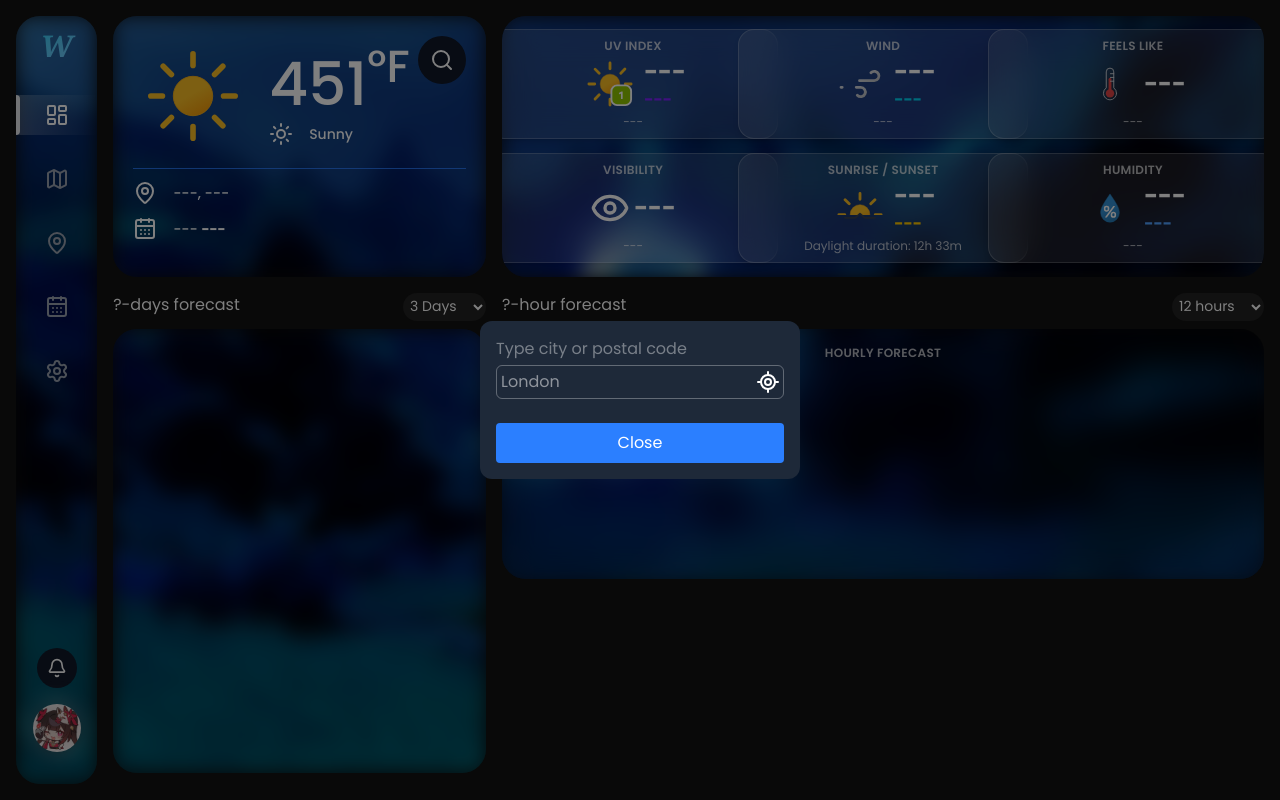
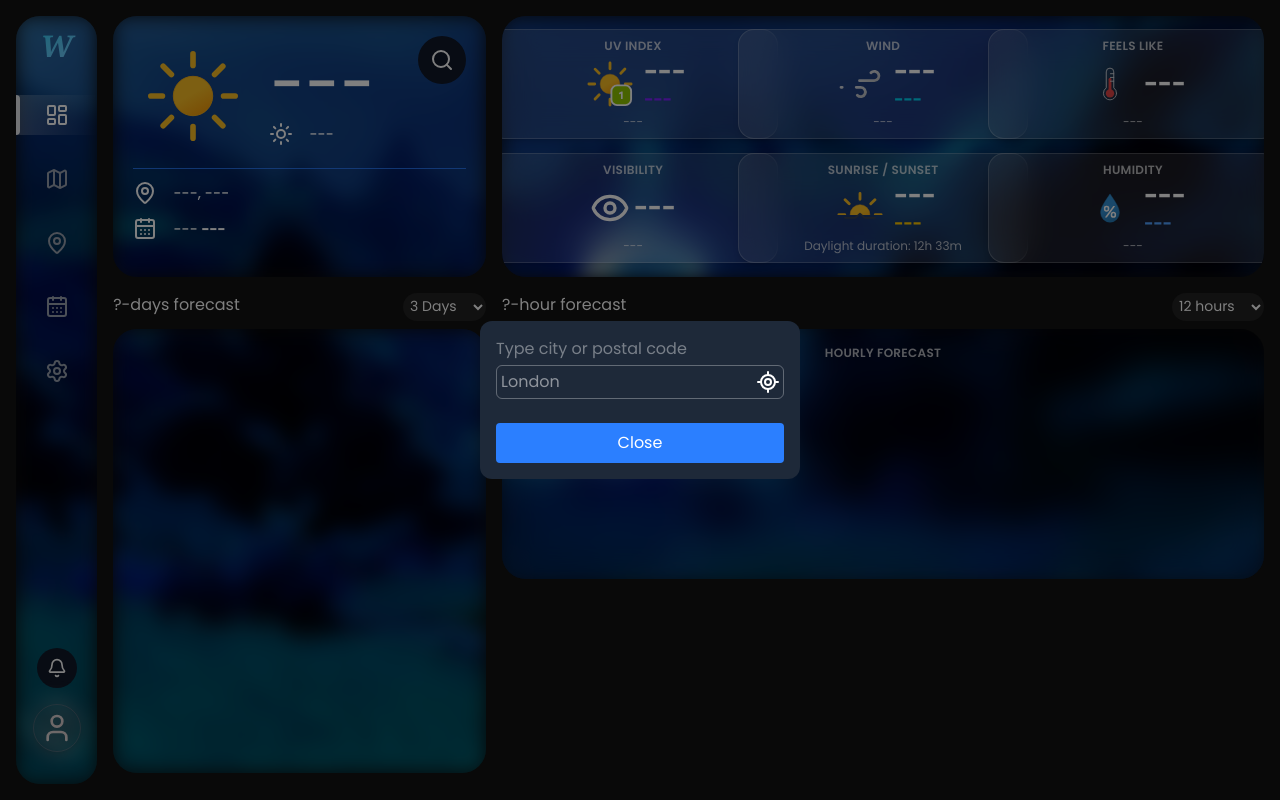
Before and after one commit to TheGrayback/sillyWeatherApp, a website built with Vite: page index.html in a window 1280 px wide. Built offline with nearby package versions, Linux system fonts and the light colour scheme.

Commit message:
choir(UI): set placeholders for weather conditions

```diff
--- a/index.html
+++ b/index.html
@@ -94,12 +94,13 @@
                         >
                             <!-- Base image -->
                             <button
-                                class="h-12 w-12 overflow-hidden rounded-full shadow-md hover:h-20 hover:w-20"
+                                class="h-12 w-12 overflow-hidden rounded-full shadow-md hover:h-20 hover:w-20 justify-center flex items-center border border-gray-500/50"
                             >
-                                <img
-                                    src="/profile-pictures/spurkl.jpg"
-                                    alt="User picture"
-                                />
+                                <i
+                                    data-lucide="user"
+                                    class="h-8 w-8 text-white"
+                                >
+                                </i>
                             </button>
                             <!-- Blured image -->
                             <div
@@ -152,7 +153,7 @@
                                     class="text-[60px] leading-tight"
                                     id="temperature-value"
                                 >
-                                    451<sup>&deg;F</sup>
+                                    ---
                                 </span>
                                 <!-- Weather condition -->
                                 <div class="inline-flex items-center gap-4">
@@ -165,7 +166,7 @@
                                         class="text-sm"
                                         id="weather-condition-description"
                                     >
-                                        Sunny
+                                        ---
                                     </span>
                                 </div>
                             </div>
@@ -473,7 +474,7 @@
                 >
                     <!-- Modal body -->
                     <div
-                        class="w-80 rounded-xl bg-gray-800 p-4 text-white flex flex-col"
+                        class="flex w-80 flex-col rounded-xl bg-gray-800 p-4 text-white"
                     >
                         <!-- Label for manual input -->
                         <label for="cityInput" class="mb-1 block opacity-40"
@@ -504,7 +505,7 @@
                         ></div>
                         <!-- Close modal button -->
                         <button
-                            class="block mt-4 w-full cursor-pointer rounded bg-blue-500 p-2"
+                            class="mt-4 block w-full cursor-pointer rounded bg-blue-500 p-2"
                             id="closeCityModalBtn"
                         >
                             Close
```
